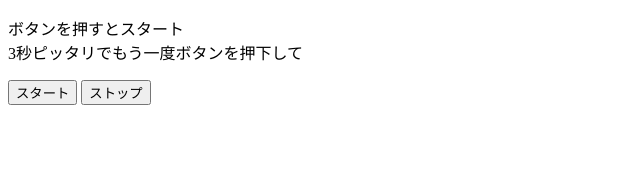
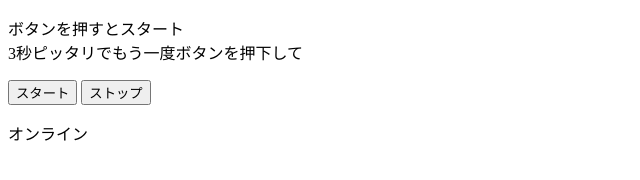
Before and after one commit to Liuchefu/pwa, a plain HTML site: page docs/index.html in a window 1280 px wide. Shown: the full height of the page, 0-640 px from the left. Drawn offline with Linux system fonts and the light colour scheme.

Commit message:
オンラインオフライン動的検知

```diff
--- a/docs/index.html
+++ b/docs/index.html
@@ -32,6 +32,21 @@
 
     <p id="result" class="text -result"></p>
 
+    <script>
+
+
+      function displayStatus() {
+        const isOnline = navigator.onLine;
+        console.log(isOnline);
+        const resultDiv = document.querySelector('#result');
+        resultDiv.textContent = isOnline ? 'オンライン' : 'オフライン';
+      }
+
+      window.addEventListener('online', displayStatus);
+      window.addEventListener('offline', displayStatus);
+      displayStatus();
+      // setInterval(displayStatus, 3000);
+    </script>
   </main>
 </body>
 </html>
```
Also changed, not shown: docs/sw.js (line endings or trailing spaces).
